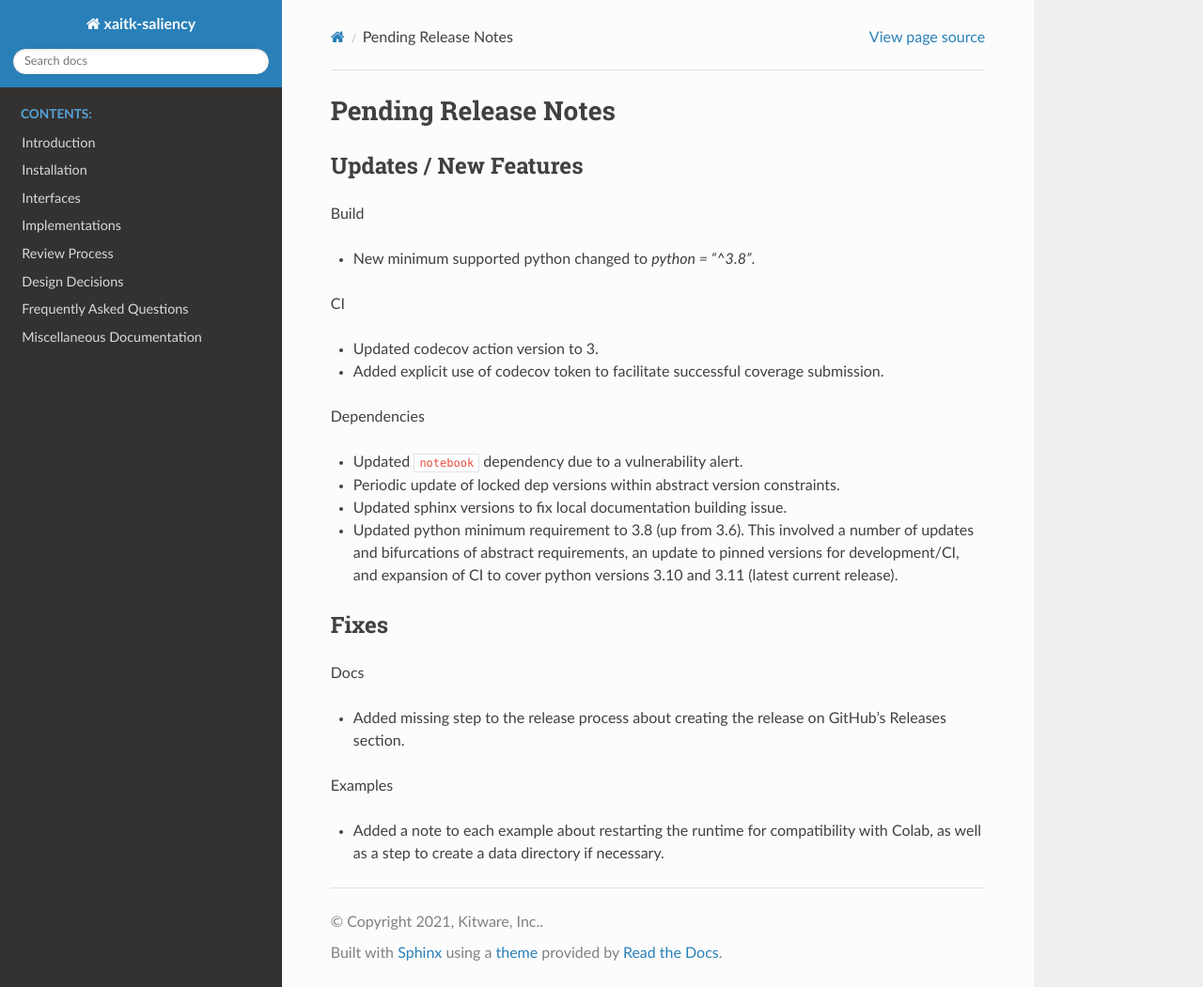
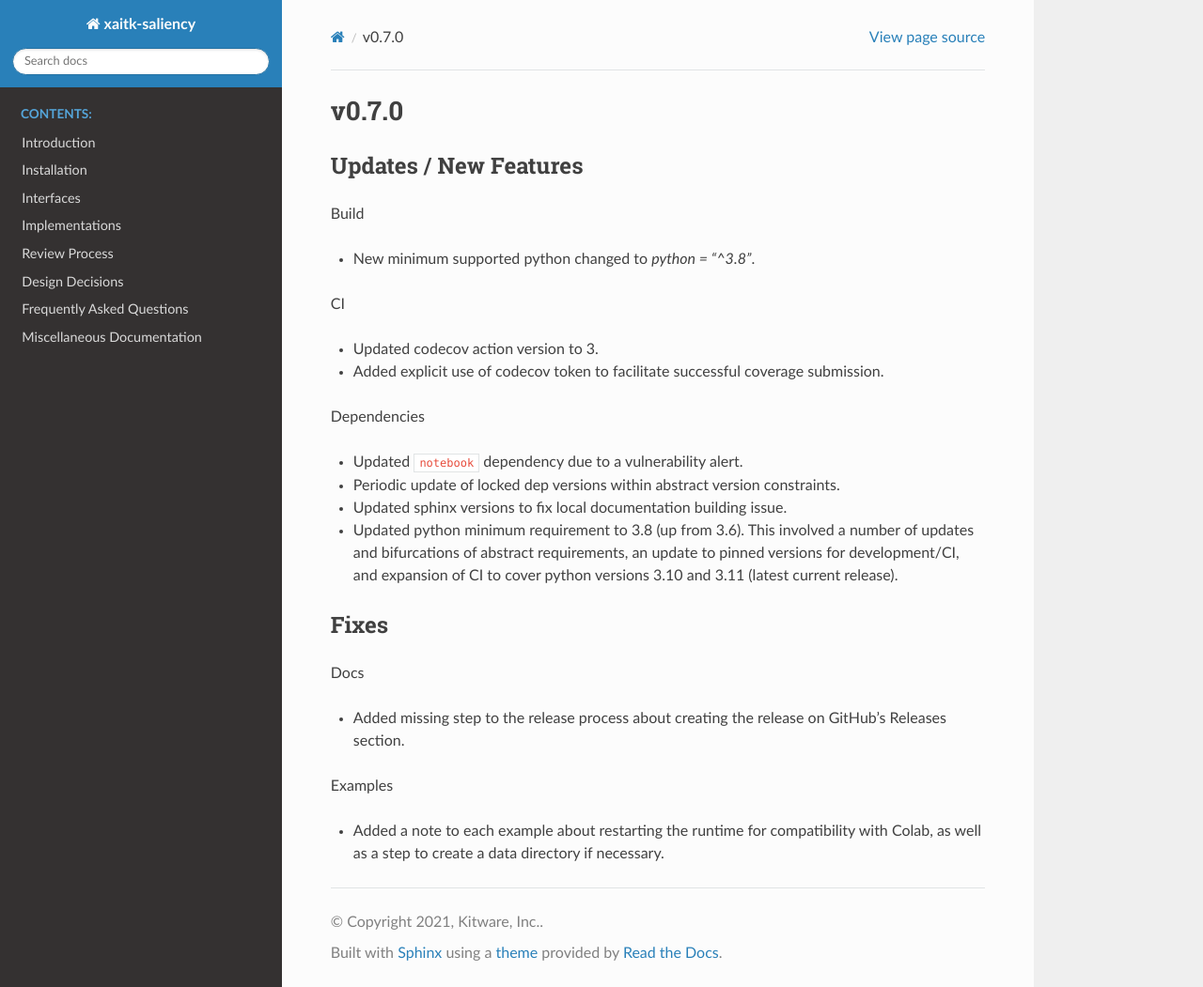
Before and after one commit to XAITK/xaitk-saliency, a Sphinx documentation site: the page built from docs/release_notes/v0.7.0.rst, in a window 1280 px wide and 1051 px high. Shown: the whole window at 94% size. Built offline with Sphinx 7.4.7 and the Read the Docs theme 2.0.0, drawn with Linux system fonts in a browser that asks for light colours; pages that are not in the unit, such as notebooks, are missing from menus.

Commit message:
Update version number to 0.7.0

```diff
--- a/docs/release_notes.rst
+++ b/docs/release_notes.rst
@@ -11,3 +11,4 @@ Release Notes
    release_notes/v0.5.0
    release_notes/v0.6.0
    release_notes/v0.6.1
+   release_notes/v0.7.0
--- a/docs/release_notes/pending_release.rst
+++ b/docs/release_notes/v0.7.0.rst
@@ -1,5 +1,5 @@
-Pending Release Notes
-=====================
+v0.7.0
+======
 
 Updates / New Features
 ----------------------
--- a/pyproject.toml
+++ b/pyproject.toml
@@ -8,7 +8,7 @@ name = "xaitk_saliency"
 # REMEMBER: `distutils.version.*Version` types can be used to compare versions
 # from strings like this.
 # This package prefers to use the strict numbering standard when possible.
-version = "0.6.1"
+version = "0.7.0"
 description = """\
     Visual saliency map generation interfaces and baseline implementations \
     for explainable AI."""
```
